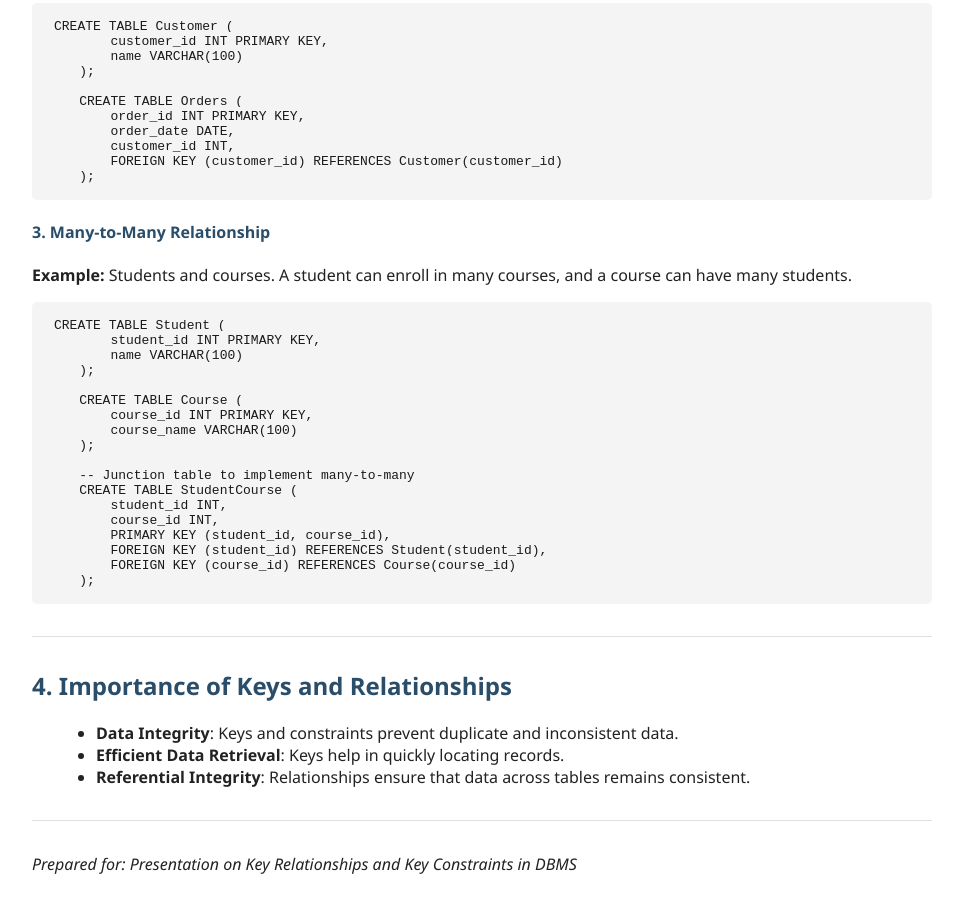
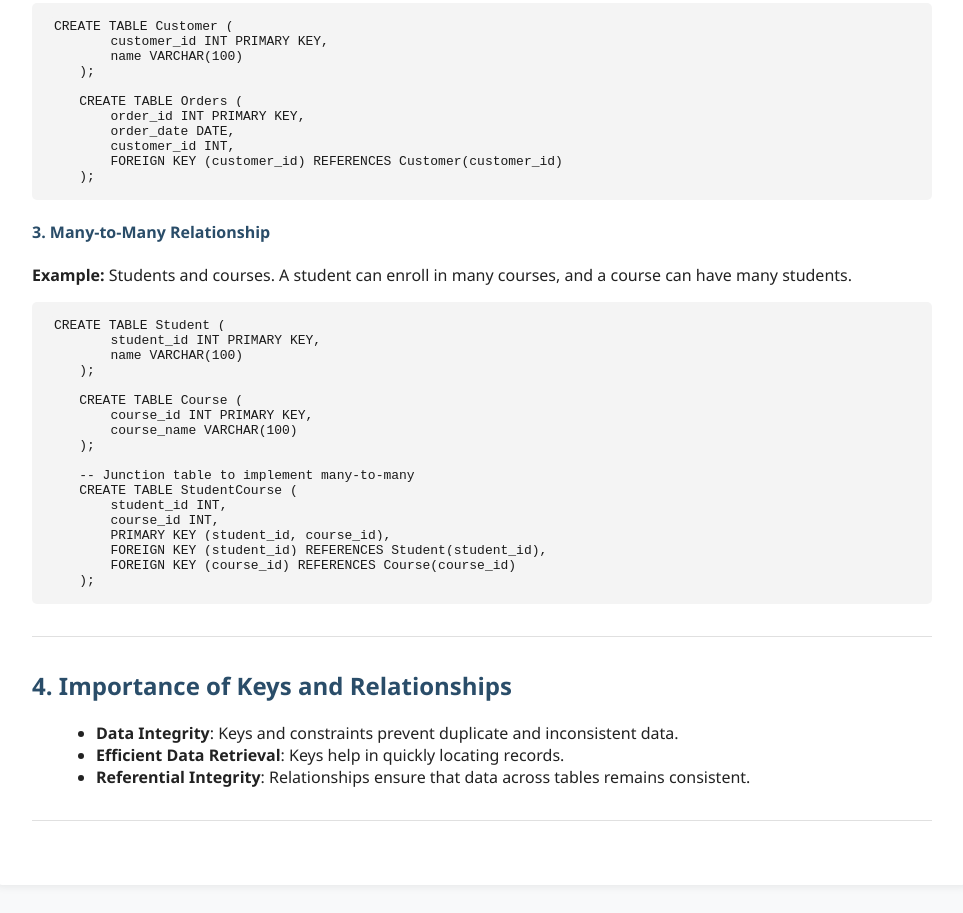
Before and after one commit to chepkuruiprudence/Relationships-in-DBMS, a plain HTML site: page index.html in a window 1280 px wide. Shown: the part 1471-2384 px from the top of the page, without its empty margins (158-1121 px from the left). Drawn offline with Linux system fonts and the light colour scheme.

Commit message:
fixed a typo

```diff
--- a/index.html
+++ b/index.html
@@ -86,7 +86,6 @@
     <li><strong>Referential Integrity</strong>: Relationships ensure that data across tables remains consistent.</li>
     </ul>
     <hr />
-    <p><em>Prepared for: Presentation on Key Relationships and Key Constraints in DBMS</em></p>
   </main>
 </body>
 </html>
```
